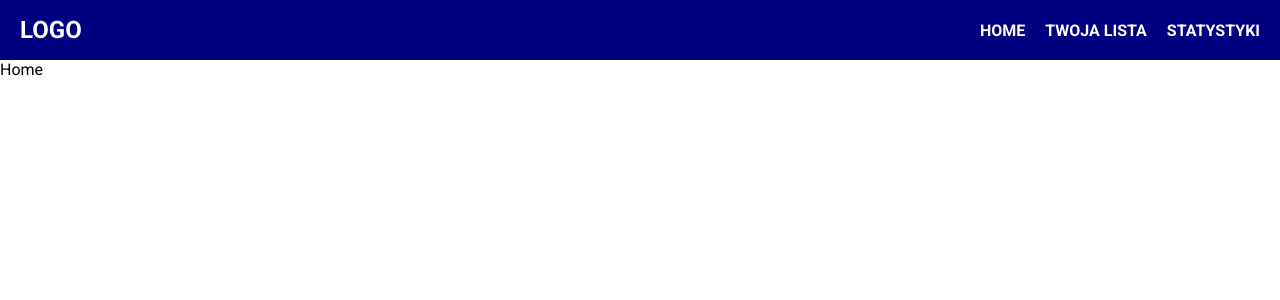
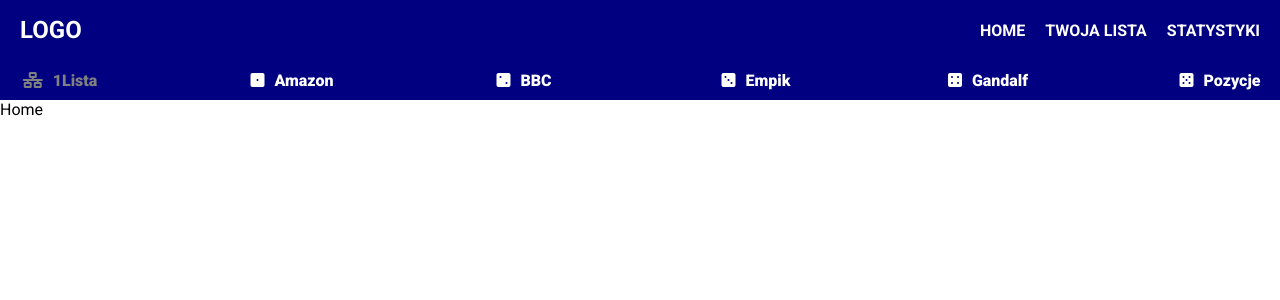
Before and after one commit to Zyar3k/that_list, a React (Create React App) app: page / in a window 1280 px wide. Shown: the top 300 px of the page. Built offline with nearby package versions, Linux system fonts and the light colour scheme.

Commit message:
Add listbar to header

```diff
--- a/src/components/layout/Header/Header.js
+++ b/src/components/layout/Header/Header.js
@@ -23,6 +23,44 @@ const Header = () => {
       {
         name: "Statystyki",
         href: "/statystyki",
+      },
+    ],
+    listItems: [
+      {
+        id: "allBooks",
+        name: "1Lista",
+        defaultValue: true,
+        icon: "fas fa-network-wired",
+      },
+      {
+        id: "amazon",
+        name: "Amazon",
+        defaultValue: false,
+        icon: "fas fa-dice-one",
+      },
+      {
+        id: "bbc",
+        name: "BBC",
+        defaultValue: false,
+        icon: "fas fa-dice-two",
+      },
+      {
+        id: "empik",
+        name: "Empik",
+        defaultValue: false,
+        icon: "fas fa-dice-three",
+      },
+      {
+        id: "gandalf",
+        name: "Gandalf",
+        defaultValue: false,
+        icon: "fas fa-dice-four",
+      },
+      {
+        id: "pozycje",
+        name: "Pozycje",
+        defaultValue: false,
+        icon: "fas fa-dice-five",
       },
     ],
     openIcon: "fa-bars",
@@ -61,6 +99,25 @@ const Header = () => {
           ></span>
         </div>
       </div>
+      <div className="listBar">
+        {dataHeader.listItems.map((item, index) => (
+          <span key={index}>
+            <input
+              type="radio"
+              id={item.id}
+              name="chosenList"
+              value={item.id}
+              className="listBar__input"
+              defaultChecked={item.defaultValue}
+            />
+
+            <label className="listBar__label" htmlFor={item.id}>
+              <i className={item.icon}></i>
+              <div className="listBar__displayBox">{item.name}</div>
+            </label>
+          </span>
+        ))}
+      </div>
     </header>
   );
 };
--- a/src/components/layout/Header/Header.scss
+++ b/src/components/layout/Header/Header.scss
@@ -1,4 +1,6 @@
-$header-height: 60px;
+$navbar-height: 60px;
+$listBar-height: 40px;
+$header-height: calc(#{$navbar-height} + #{$listBar-height});
 $first-color: navy;
 $second-color: white;
 $third-color: grey;
@@ -14,7 +16,7 @@ header {
   justify-content: space-between;
   align-items: center;
 
-  height: $header-height;
+  height: $navbar-height;
 
   &__logo {
     color: $second-color;
@@ -59,6 +61,38 @@ header {
   }
 }
 
+.listBar {
+  display: flex;
+  justify-content: space-between;
+  align-items: center;
+  position: relative;
+  color: $second-color;
+
+  &__label {
+    width: 120px;
+    height: $listBar-height;
+    display: flex;
+    align-items: center;
+    justify-content: center;
+    cursor: pointer;
+
+    i {
+      margin-right: 10px;
+    }
+  }
+  &__displayBox {
+    font-weight: 800;
+  }
+}
+
+input[type="radio"] {
+  display: none;
+}
+
+input[type="radio"]:checked + label {
+  color: $third-color;
+}
+
 @media (max-width: 768px) {
   .header {
     position: relative;
@@ -99,4 +133,17 @@ header {
       }
     }
   }
+
+  .listBar {
+    &__label {
+      max-width: 50px;
+
+      i {
+        margin-right: 0;
+      }
+    }
+    &__displayBox {
+      display: none;
+    }
+  }
 }
```
